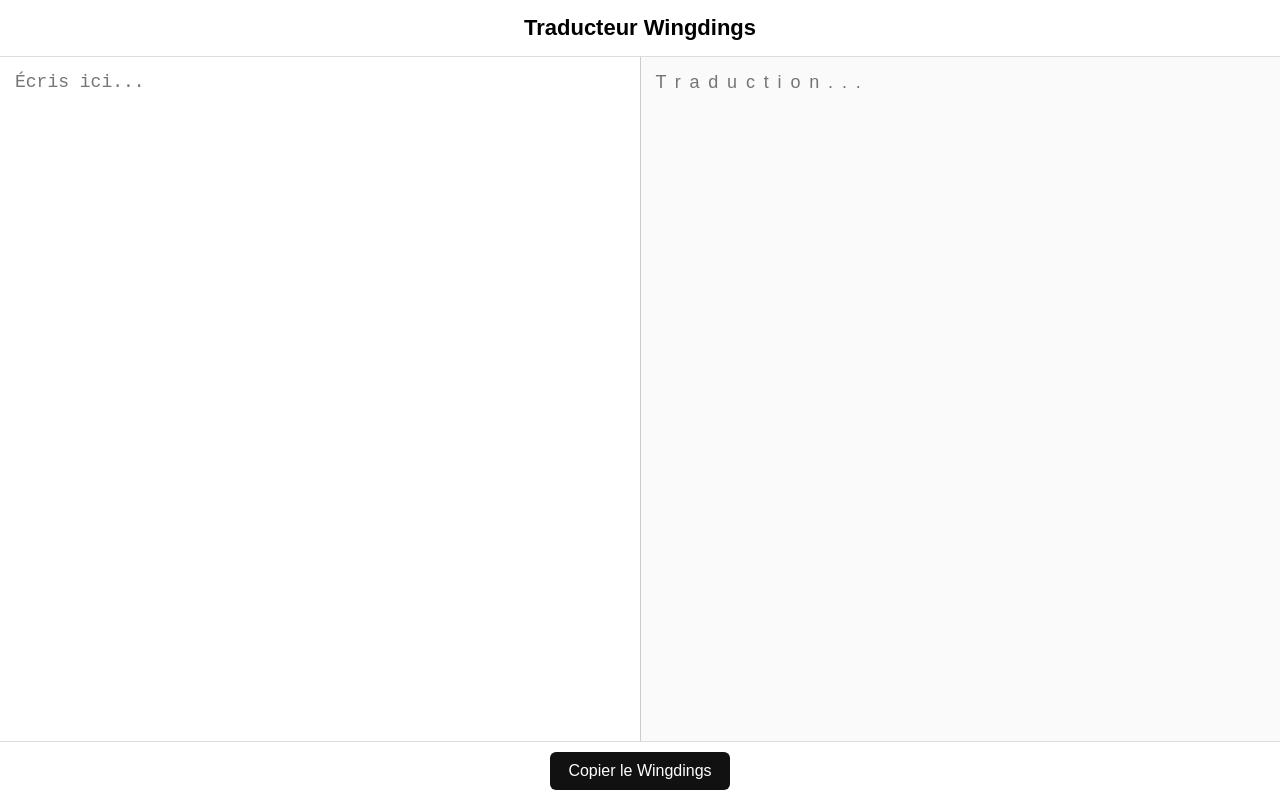
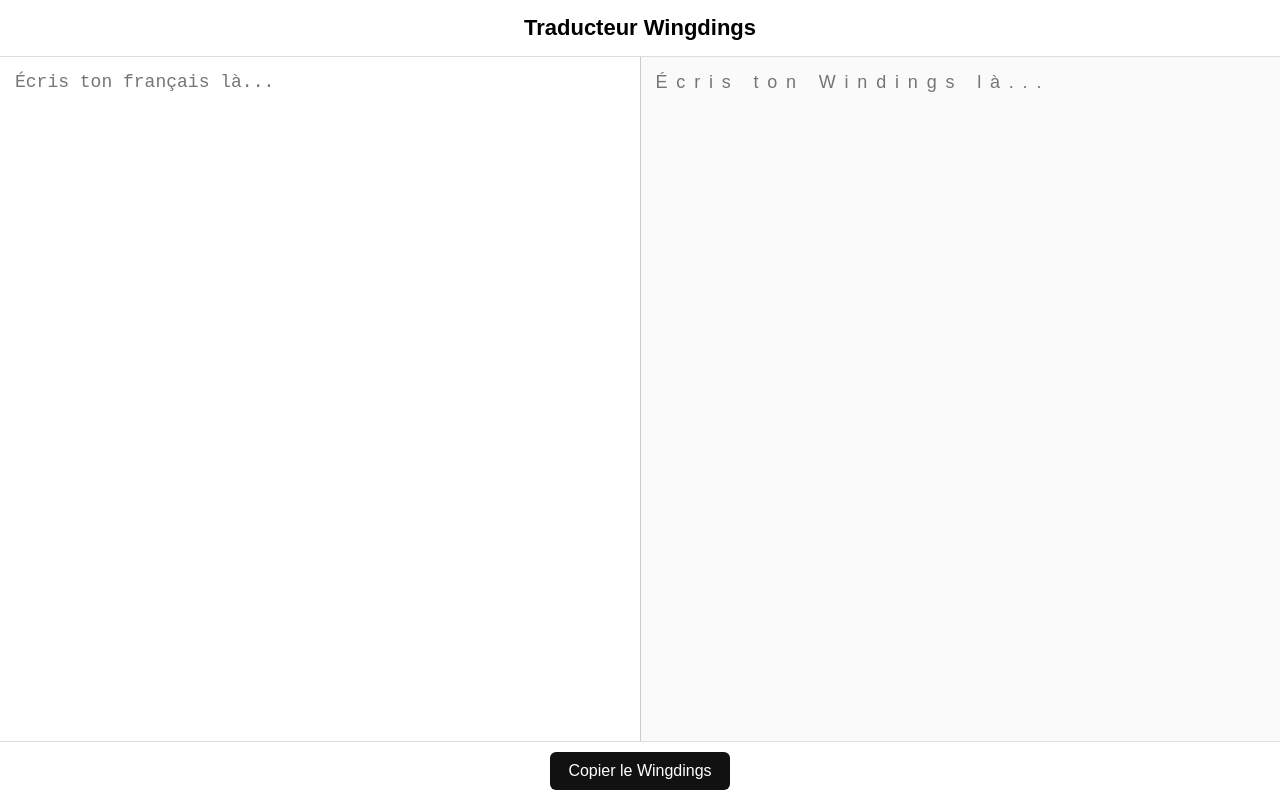
Before and after one commit to michaelrame91-collab/TraducteurWingdings, a plain HTML site: page index.html in a window 1280 px wide. Drawn offline with Linux system fonts and the light colour scheme.

Commit message:
Add files via upload

```diff
--- a/index.html
+++ b/index.html
@@ -94,11 +94,11 @@ button:hover{
 <header>Traducteur Wingdings</header>
 
 <div class="container">
-  <textarea id="input" placeholder="Écris ici..."></textarea>
+  <textarea id="input" placeholder="Écris ton français là..."></textarea>
 
   <textarea
     id="output"
-    placeholder="Traduction..."
+    placeholder="Écris ton Windings là..."
   ></textarea>
 </div>
 
```
